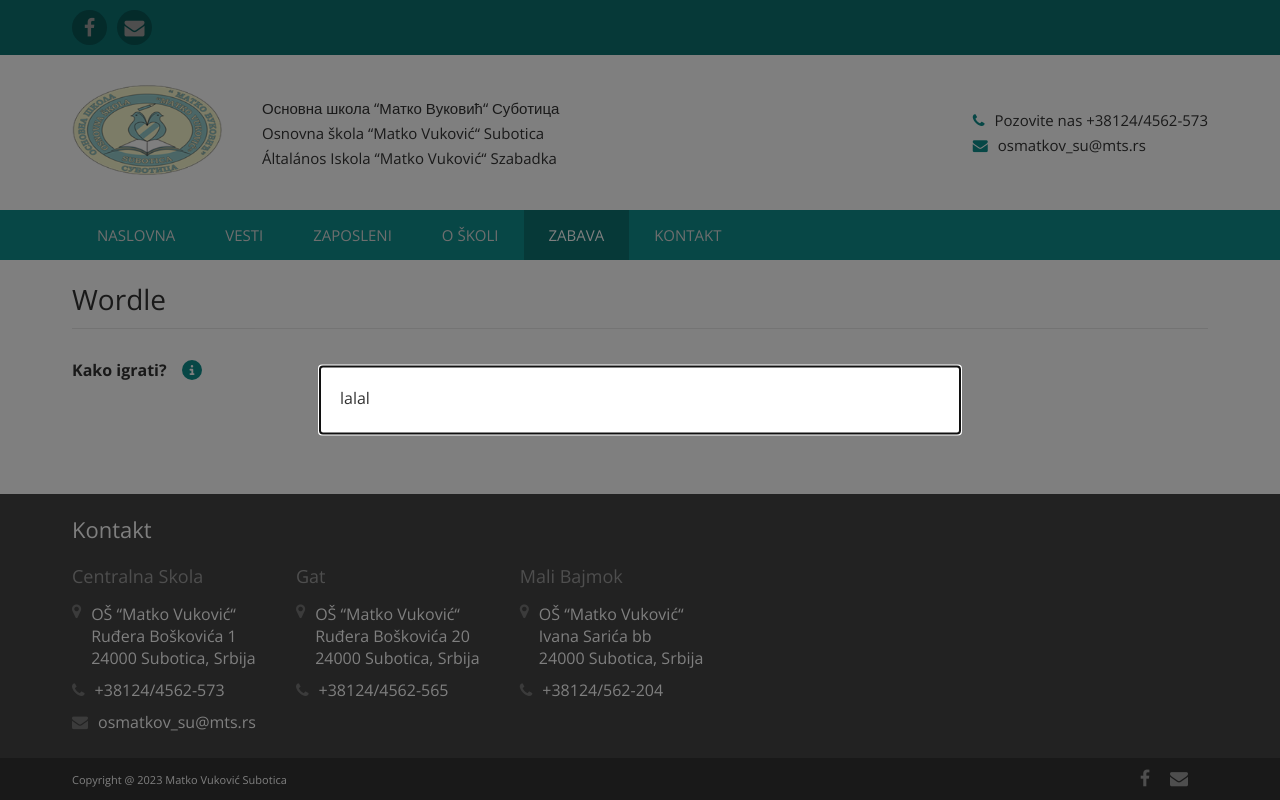
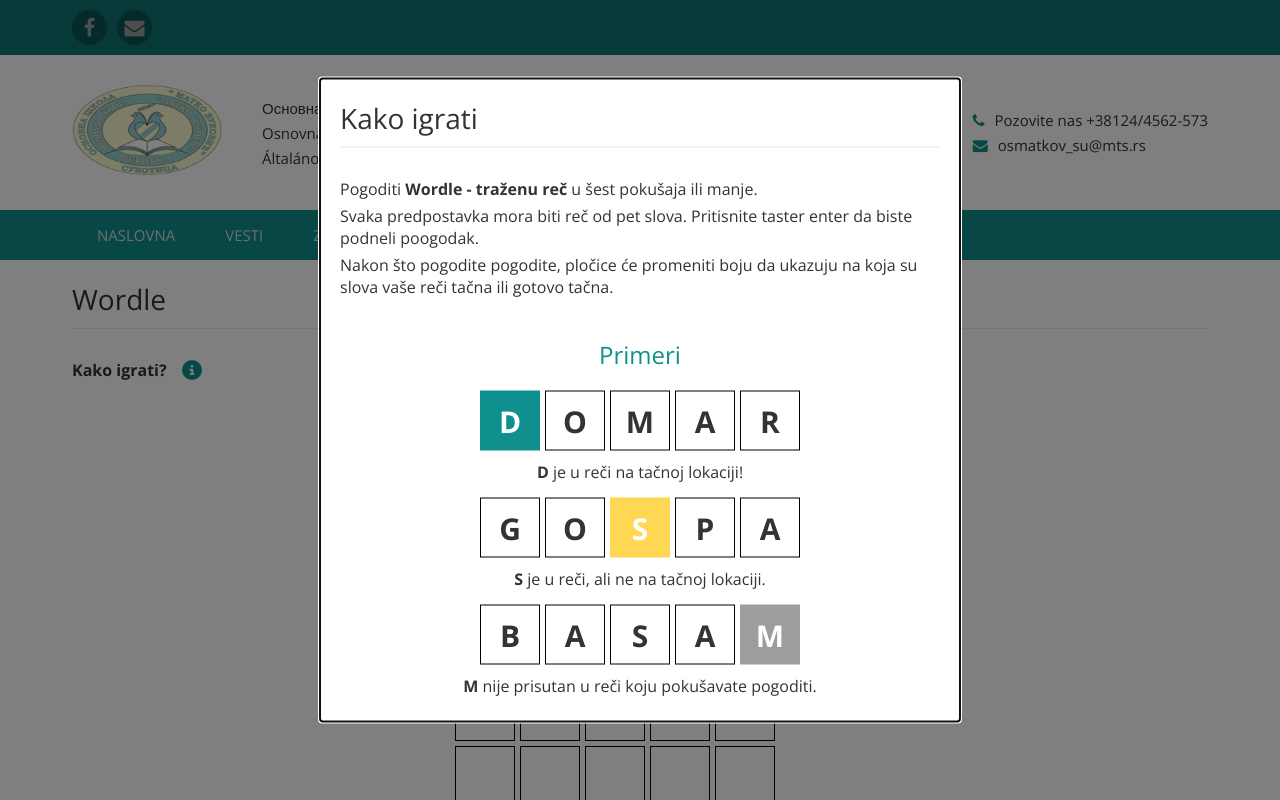
Before and after one commit to BojanIstvancic/matko-vukovic, a Next.js app: page /zabava in a window 1280 px wide. Both pictures are taken after a click on the element "Kako igrati?". Shown: the top 800 px of the page. Built offline with nearby package versions, Linux system fonts and the light colour scheme.

Commit message:
initial setup for the game

```diff
--- a/src/components/presentation/Fun.tsx
+++ b/src/components/presentation/Fun.tsx
@@ -1,8 +1,10 @@
 import { FontAwesomeIcon } from "@fortawesome/react-fontawesome";
 import { faCircleInfo } from "@fortawesome/free-solid-svg-icons";
+import Wordle from "../wordle/Wordle";
+import Modal from "../Modal";
+import WordleInstructions from "../wordle/WordleInstructions";
 
 import styled from "styled-components";
-import Modal from "../Modal";
 
 const StyledFun = styled.div``;
 
@@ -37,13 +39,14 @@ const Fun: React.FC<FunProps> = ({
           style={{ fontSize: 20, color: "var(--primary)" }}
         />
       </HowToPlay>
+      <Wordle />
       <Modal
         openModal={openModal}
         handleCloseModal={handleCloseModal}
         aria-labelledby="parent-modal-title"
         aria-describedby="parent-modal-description"
       >
-        <p>lalal</p>
+        <WordleInstructions />
       </Modal>
     </StyledFun>
   );
--- /dev/null
+++ b/src/components/wordle/Wordle.tsx
@@ -0,0 +1,79 @@
+import styled from "@emotion/styled";
+import { generateGoalWord } from "./helpers";
+import { useEffect, useState } from "react";
+
+const StyledWordle = styled.div`
+  margin: 0 auto;
+  width: 450px;
+  padding: 40px;
+`;
+
+const Letter = styled.span`
+  width: 60px;
+  height: 60px;
+
+  display: inline-flex;
+  align-items: center;
+  justify-content: center;
+
+  font-size: 30px;
+  font-weight: 700;
+  border: 1px solid var(--black);
+
+  &:not(:last-child) {
+    margin-right: 5px;
+  }
+
+  &.correct,
+  &.semicorrect,
+  &.incorrect {
+    color: var(--white);
+    border: none;
+  }
+
+  &.correct {
+    background-color: var(--primary);
+  }
+
+  &.semicorrect {
+    background-color: var(--yellow-400);
+  }
+
+  &.incorrect {
+    background-color: var(--gray-300);
+  }
+`;
+
+const Wordle: React.FC<{}> = () => {
+  const goalWord = generateGoalWord();
+  const letters = "abcčćdđefghijklmnoprsštuvzž";
+
+  const [currentWord, setCurrentWord] = useState("");
+
+  const renderResults = () => {
+    let results = [];
+
+    for (let i = 1; i <= 30; i++) {
+      results.push(<Letter key={i} />);
+    }
+
+    return results;
+  };
+
+  const gameStart = (event: any) => {
+    const enteredValue = event.key;
+    console.log(enteredValue);
+  };
+
+  useEffect(() => {
+    window.addEventListener("keyup", gameStart);
+
+    return () => {
+      window.removeEventListener("keydown", gameStart);
+    };
+  }, []);
+
+  return <StyledWordle>{renderResults()}</StyledWordle>;
+};
+
+export default Wordle;
--- /dev/null
+++ b/src/components/wordle/WordleInstructions.tsx
@@ -0,0 +1,107 @@
+import styled from "@emotion/styled";
+
+const StyledWordleInstructions = styled.div``;
+
+const Instructions = styled.div`
+  margin-top: 20px;
+
+  display: flex;
+  flex-direction: column;
+  align-items: center;
+
+  padding: 20px;
+  padding-bottom: 0;
+  border-top: 1px solid var(--incorrect-200);
+`;
+
+const LetterContainer = styled.div`
+  display: flex;
+  margin: 10px 0;
+`;
+const Letter = styled.div`
+  width: 60px;
+  height: 60px;
+
+  display: flex;
+  align-items: center;
+  justify-content: center;
+
+  font-size: 30px;
+  font-weight: 700;
+  border: 1px solid var(--black);
+
+  &:not(:last-child) {
+    margin-right: 5px;
+  }
+
+  &.correct,
+  &.semicorrect,
+  &.incorrect {
+    color: var(--white);
+    border: none;
+  }
+
+  &.correct {
+    background-color: var(--primary);
+  }
+
+  &.semicorrect {
+    background-color: var(--yellow-400);
+  }
+
+  &.incorrect {
+    background-color: var(--gray-300);
+  }
+`;
+
+const WordleInstructions: React.FC<{}> = () => (
+  <StyledWordleInstructions>
+    <h1>Kako igrati</h1>
+    <p>
+      Pogoditi <b>Wordle - traženu reč</b> u šest pokušaja ili manje.
+    </p>
+    <p>
+      Svaka predpostavka mora biti reč od pet slova. Pritisnite taster enter da
+      biste podneli poogodak.
+    </p>
+    <p>
+      Nakon što pogodite pogodite, pločice će promeniti boju da ukazuju na koja
+      su slova vaše reči tačna ili gotovo tačna.
+    </p>
+    <Instructions>
+      <h2>Primeri</h2>
+      <LetterContainer>
+        <Letter className="correct">D</Letter>
+        <Letter>O</Letter>
+        <Letter>M</Letter>
+        <Letter>A</Letter>
+        <Letter>R</Letter>
+      </LetterContainer>
+      <p>
+        <b>D</b> je u reči na tačnoj lokaciji!
+      </p>
+      <LetterContainer>
+        <Letter>G</Letter>
+        <Letter>O</Letter>
+        <Letter className="semicorrect">S</Letter>
+        <Letter>P</Letter>
+        <Letter>A</Letter>
+      </LetterContainer>
+      <p>
+        <b>S</b> je u reči, ali ne na tačnoj lokaciji.
+      </p>
+      <LetterContainer>
+        <Letter>B</Letter>
+        <Letter>A</Letter>
+        <Letter>S</Letter>
+        <Letter>A</Letter>
+        <Letter className="incorrect">M</Letter>
+      </LetterContainer>
+      <p>
+        <b>M</b> nije prisutan u reči koju pokušavate pogoditi.
+      </p>
+    </Instructions>
+  </StyledWordleInstructions>
+);
+
+export default WordleInstructions;
--- /dev/null
+++ b/src/components/wordle/helpers.ts
@@ -0,0 +1,7 @@
+const generateGoalWord = () => {
+  const awailableWords = ["domar", "basan", "vesti", "krilo", "avion"];
+
+  return awailableWords[Math.round(Math.random() * awailableWords.length)];
+};
+
+export { generateGoalWord };
```
